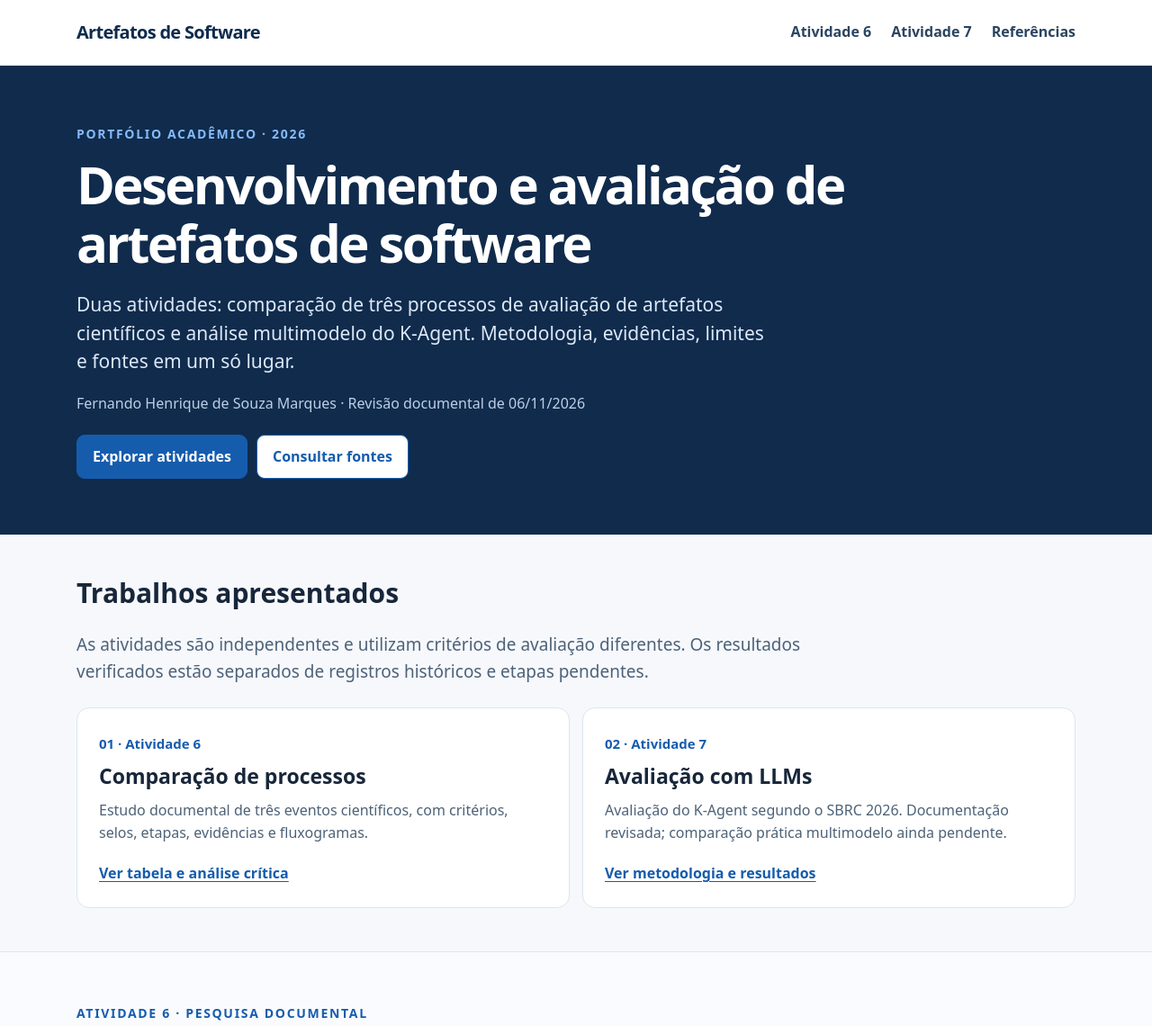
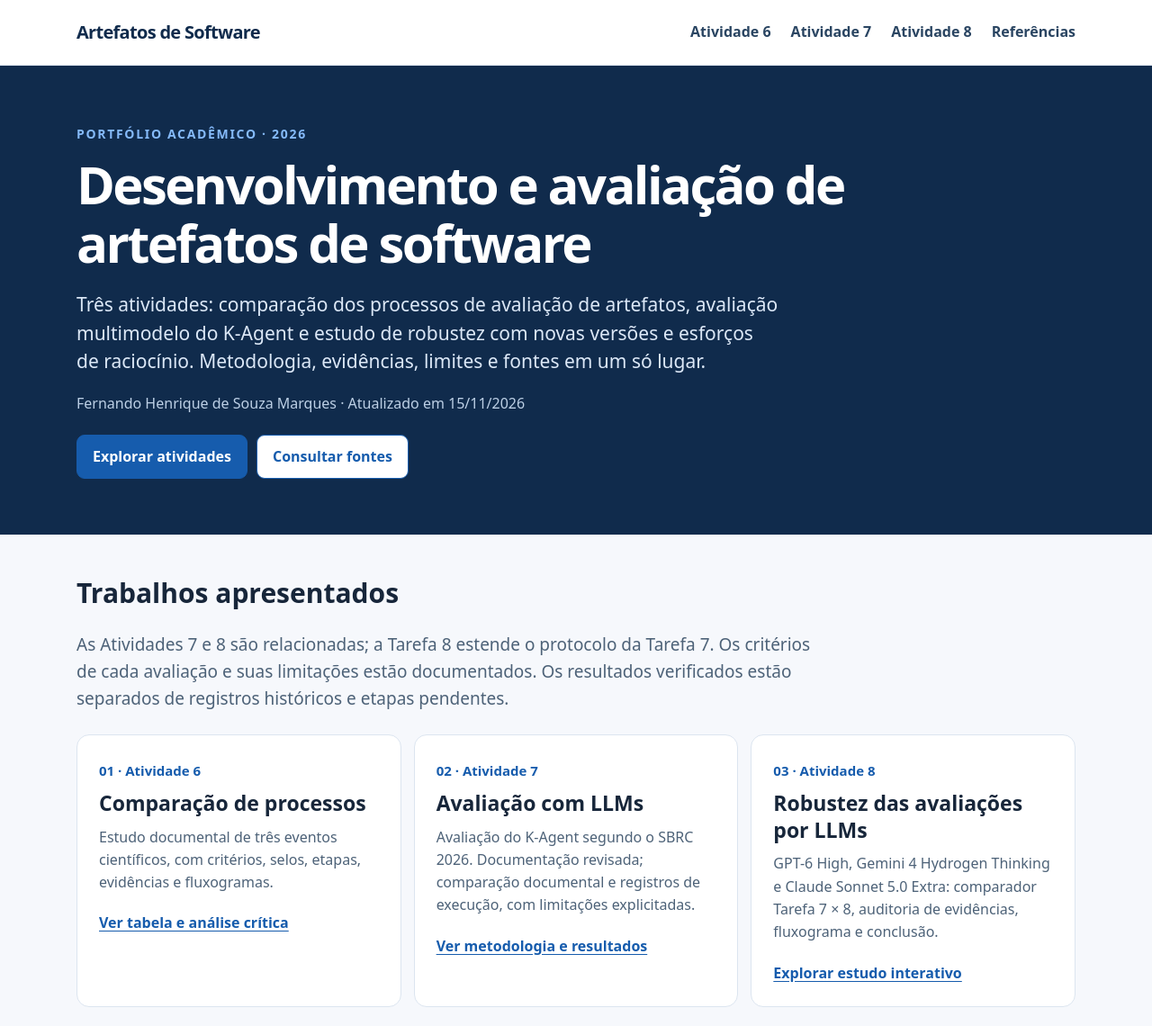
Before and after one commit to fernandomarquesaluno-svg/portfolio-artefatos-software, a plain HTML site: page index.html in a window 1280 px wide. Shown: the top 1140 px of the page at 90% size. Drawn offline with Linux system fonts and the light colour scheme.

Commit message:
feat: integrar Atividade 8 ao portfólio e navegação

```diff
--- a/index.html
+++ b/index.html
@@ -1,12 +1,12 @@
 <!doctype html>
-<html lang="pt-BR"><head><meta charset="utf-8"><meta name="viewport" content="width=device-width, initial-scale=1"><meta name="description" content="Portfólio acadêmico com as Atividades 6 e 7 de avaliação de artefatos de software, tabelas técnicas e fluxogramas."><title>Avaliação de Artefatos de Software | Portfólio Acadêmico</title><style>
+<html lang="pt-BR"><head><meta charset="utf-8"><meta name="viewport" content="width=device-width, initial-scale=1"><meta name="description" content="Portfólio acadêmico com as Atividades 6, 7 e 8 de avaliação de artefatos de software, tabelas técnicas e fluxogramas."><title>Avaliação de Artefatos de Software | Portfólio Acadêmico</title><style>
 :root{--bg:#f6f8fc;--surface:#fff;--ink:#17263a;--muted:#4d6278;--line:#dce5f0;--blue:#165cad;--navy:#102b4c;--soft:#ebf3fd;--amber:#865719}
 *{box-sizing:border-box}html{scroll-behavior:smooth;scroll-padding-top:90px}body{margin:0;background:var(--bg);color:var(--ink);font:18px/1.58 system-ui,-apple-system,"Segoe UI",sans-serif;-webkit-font-smoothing:antialiased}
 a{color:var(--blue);text-underline-offset:3px}a:hover{color:#0c417d}a:focus-visible,summary:focus-visible{outline:3px solid #6eacfa;outline-offset:3px}
 .wrap{width:min(1110px,calc(100% - 48px));margin:auto}.skip{position:absolute;left:-9999px}.skip:focus{left:16px;top:16px;z-index:200;padding:12px;background:#fff}
 header{background:var(--surface);border-bottom:1px solid var(--line);position:sticky;top:0;z-index:20}.header-inner{min-height:72px;display:flex;align-items:center;justify-content:space-between;gap:20px}.brand{font-size:20px;font-weight:850;letter-spacing:-.035em;color:var(--navy);text-decoration:none}nav{display:flex;flex-wrap:wrap;gap:22px}nav a{text-decoration:none;font-size:16px;font-weight:750;color:#2a4562}
 .hero{background:#102b4c;color:#fff;padding:65px 0 62px}.eyebrow{font-size:14px;letter-spacing:.12em;text-transform:uppercase;font-weight:850;color:#85bafa;margin:0 0 13px}.hero h1{font-size:clamp(38px,5vw,58px);max-width:900px;line-height:1.12;letter-spacing:-.045em;margin:0 0 20px}.hero p{font-size:21px;line-height:1.5;color:#dce8f7;max-width:780px;margin:0 0 18px}.hero .byline{font-size:16px;color:#bdd0e6}.btn{display:inline-flex;align-items:center;justify-content:center;text-align:center;padding:11px 17px;min-height:45px;border-radius:9px;text-decoration:none;font-weight:750;font-size:16px;border:1px solid var(--blue);background:var(--blue);color:#fff}.btn:hover{background:#0b4384;color:#fff}.btn.secondary{color:var(--blue);background:#fff}.btn.secondary:hover{background:#eaf3fd}.actions{display:flex;gap:10px;flex-wrap:wrap;margin-top:23px}
-.overview{padding:41px 0 48px}.section-intro{font-size:19px;color:var(--muted);max-width:840px}.overview h2{font-size:30px;margin:0 0 9px}.overview-grid{display:grid;grid-template-columns:repeat(2,minmax(0,1fr));gap:14px;margin-top:25px}.overview-card{padding:24px;border:1px solid var(--line);border-radius:14px;background:#fff;min-width:0}.overview-card .number{font-size:15px;font-weight:850;color:var(--blue)}.overview-card h3{font-size:23px;line-height:1.3;margin:8px 0 10px}.overview-card p{font-size:16px;color:var(--muted);margin:0 0 17px}.overview-card a{font-weight:750;font-size:16px}
+.overview{padding:41px 0 48px}.section-intro{font-size:19px;color:var(--muted);max-width:840px}.overview h2{font-size:30px;margin:0 0 9px}.overview-grid{display:grid;grid-template-columns:repeat(3,minmax(0,1fr));gap:14px;margin-top:25px}.overview-card{padding:24px;border:1px solid var(--line);border-radius:14px;background:#fff;min-width:0}.overview-card .number{font-size:15px;font-weight:850;color:var(--blue)}.overview-card h3{font-size:23px;line-height:1.3;margin:8px 0 10px}.overview-card p{font-size:16px;color:var(--muted);margin:0 0 17px}.overview-card a{font-weight:750;font-size:16px}
 .activity{background:#fff;border-top:1px solid var(--line);padding:57px 0 63px}.activity:nth-of-type(odd){background:#f9fbfe}.activity-header{max-width:910px}.activity .eyebrow{color:var(--blue)}.activity h2{font-size:clamp(31px,3.6vw,41px);line-height:1.18;letter-spacing:-.035em;margin:0 0 12px}.activity .lead{font-size:20px;color:var(--muted);margin:0 0 20px}.activity h3{font-size:24px;letter-spacing:-.025em;margin:29px 0 12px;line-height:1.3}.activity h4{font-size:19px;margin:0 0 8px}.activity p{margin:0 0 15px}.badge{display:inline-flex;padding:4px 10px;border:1px solid #cfdfef;border-radius:6px;background:#edf4fb;font-size:14px;color:#22517d;font-weight:750;margin:0 0 17px}.badge.pending{color:#805423;background:#fff5e8;border-color:#f0dbbf}
 .columns{display:grid;grid-template-columns:repeat(2,minmax(0,1fr));gap:17px;margin:18px 0}.panel{padding:23px;border-radius:12px;border:1px solid var(--line);background:#fff}.panel p,.panel li{font-size:17px}.panel ul{padding-left:22px;margin:8px 0}.panel li{margin:5px 0}.panel .muted{color:var(--muted);font-size:16px}
 .metrics{display:grid;grid-template-columns:repeat(3,minmax(0,1fr));gap:12px;margin:19px 0 24px}.metric{background:var(--soft);border:1px solid #ccdef2;border-radius:10px;padding:15px 18px}.metric strong{display:block;font-size:29px;line-height:1.2;color:#184d85}.metric span{display:block;font-size:15px;color:#3c5772;margin-top:3px}
@@ -19,13 +19,13 @@ details{border:1px solid var(--line);border-radius:11px;margin:12px 0;background
 @media(prefers-reduced-motion:reduce){html{scroll-behavior:auto}}
 </style></head><body>
 <a href="#conteudo" class="skip">Pular para o conteúdo</a>
-<header><div class="wrap header-inner"><a class="brand" href="#inicio">Artefatos de Software</a><nav aria-label="Seções"><a href="#atividade-6">Atividade 6</a><a href="#atividade-7">Atividade 7</a><a href="#referencias">Referências</a></nav></div></header>
+<header><div class="wrap header-inner"><a class="brand" href="#inicio">Artefatos de Software</a><nav aria-label="Seções"><a href="#atividade-6">Atividade 6</a><a href="#atividade-7">Atividade 7</a><a href="atividade-8/">Atividade 8</a><a href="#referencias">Referências</a></nav></div></header>
 <main id="conteudo">
-<section class="hero" id="inicio"><div class="wrap"><div class="eyebrow">Portfólio acadêmico · 2026</div><h1>Desenvolvimento e avaliação de artefatos de software</h1><p>Duas atividades: comparação de três processos de avaliação de artefatos científicos e análise multimodelo do K-Agent. Metodologia, evidências, limites e fontes em um só lugar.</p><p class="byline">Fernando Henrique de Souza Marques · Revisão documental de 06/11/2026</p><div class="actions"><a class="btn" href="#atividades">Explorar atividades</a><a class="btn secondary" href="#referencias">Consultar fontes</a></div></div></section>
-<section class="overview" id="atividades"><div class="wrap"><h2>Trabalhos apresentados</h2><p class="section-intro">As atividades são independentes e utilizam critérios de avaliação diferentes. Os resultados verificados estão separados de registros históricos e etapas pendentes.</p><div class="overview-grid">
+<section class="hero" id="inicio"><div class="wrap"><div class="eyebrow">Portfólio acadêmico · 2026</div><h1>Desenvolvimento e avaliação de artefatos de software</h1><p>Três atividades: comparação dos processos de avaliação de artefatos, avaliação multimodelo do K-Agent e estudo de robustez com novas versões e esforços de raciocínio. Metodologia, evidências, limites e fontes em um só lugar.</p><p class="byline">Fernando Henrique de Souza Marques · Atualizado em 15/11/2026</p><div class="actions"><a class="btn" href="#atividades">Explorar atividades</a><a class="btn secondary" href="#referencias">Consultar fontes</a></div></div></section>
+<section class="overview" id="atividades"><div class="wrap"><h2>Trabalhos apresentados</h2><p class="section-intro">As Atividades 7 e 8 são relacionadas; a Tarefa 8 estende o protocolo da Tarefa 7. Os critérios de cada avaliação e suas limitações estão documentados. Os resultados verificados estão separados de registros históricos e etapas pendentes.</p><div class="overview-grid">
 
 <article class="overview-card"><span class="number">01 · Atividade 6</span><h3>Comparação de processos</h3><p>Estudo documental de três eventos científicos, com critérios, selos, etapas, evidências e fluxogramas.</p><a href="#atividade-6">Ver tabela e análise crítica</a></article>
-<article class="overview-card"><span class="number">02 · Atividade 7</span><h3>Avaliação com LLMs</h3><p>Avaliação do K-Agent segundo o SBRC 2026. Documentação revisada; comparação prática multimodelo ainda pendente.</p><a href="#atividade-7">Ver metodologia e resultados</a></article></div></div></section>
+<article class="overview-card"><span class="number">02 · Atividade 7</span><h3>Avaliação com LLMs</h3><p>Avaliação do K-Agent segundo o SBRC 2026. Documentação revisada; comparação documental e registros de execução, com limitações explicitadas.</p><a href="#atividade-7">Ver metodologia e resultados</a></article><article class="overview-card"><span class="number">03 · Atividade 8</span><h3>Robustez das avaliações por LLMs</h3><p>GPT-6 High, Gemini 4 Hydrogen Thinking e Claude Sonnet 5.0 Extra: comparador Tarefa 7 × 8, auditoria de evidências, fluxograma e conclusão.</p><a href="atividade-8/">Explorar estudo interativo</a></article></div></div></section>
 <section class="activity" id="atividade-6"><div class="wrap"><div class="activity-header"><p class="eyebrow">Atividade 6 · Pesquisa documental</p><h2>Comparação de processos de avaliação de artefatos científicos</h2><p class="lead">Análise das instruções oficiais de SBSeg 2026, USENIX Security 2025 e MODELS 2025, considerando o que cada processo exige e como fundamenta suas decisões.</p><span class="badge">Pesquisa documental e três fluxogramas disponíveis</span></div>
 <div class="columns"><div class="panel"><h3>Objetivo</h3><p>Comparar etapas de submissão, avaliação e decisão, critérios para atribuição de selos, preservação dos artefatos e exigências de evidência.</p></div><div class="panel"><h3>Metodologia</h3><p>Leitura comparada de fontes oficiais das três edições, sistematização de dimensões técnicas e construção de fluxogramas. O enunciado original foi fornecido em 06/11/2026 e não exige processos exclusivamente brasileiros. Não foram conduzidas avaliações oficiais.</p></div></div>
 <div class="actions"><a class="btn" href="atividade-6.html">Abrir relatório técnico completo</a><a class="btn secondary" href="https://github.com/fernandomarquesaluno-svg/tarefa-6-avaliacao-de-artefatos/blob/main/ROTEIRO_APRESENTACAO.md">Roteiro de apresentação</a></div><h3>Principais diferenças</h3><div class="table-scroll"><table><thead><tr><th>Evento</th><th>Fluxo predominante</th><th>Resultados / critérios</th></tr></thead><tbody><tr><th>SBSeg 2026</th><td>r1 → rebuttal → r2-decision.</td><td>D (Disponível), F (Funcional), S (Sustentável) e R (Reprodutível).</td></tr><tr><th>USENIX Security 2025</th><td>Disponibilidade; depois etapa opcional de avaliação prática.</td><td>Available, Functional e Results Reproduced.</td></tr><tr><th>MODELS 2025</th><td>Checagem inicial, ajustes e avaliação.</td><td>Available e Evaluated: Functional ou Reusable.</td></tr></tbody></table></div>
```
